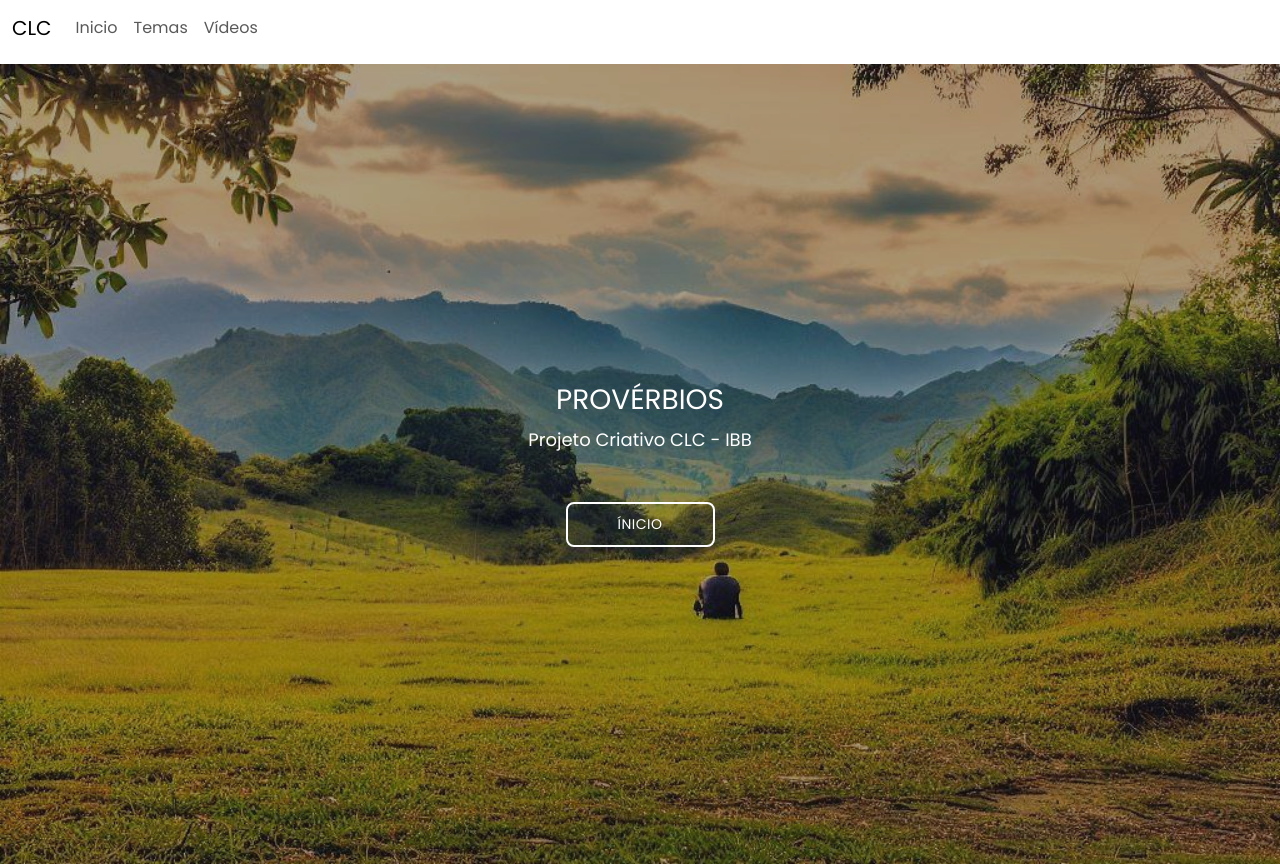
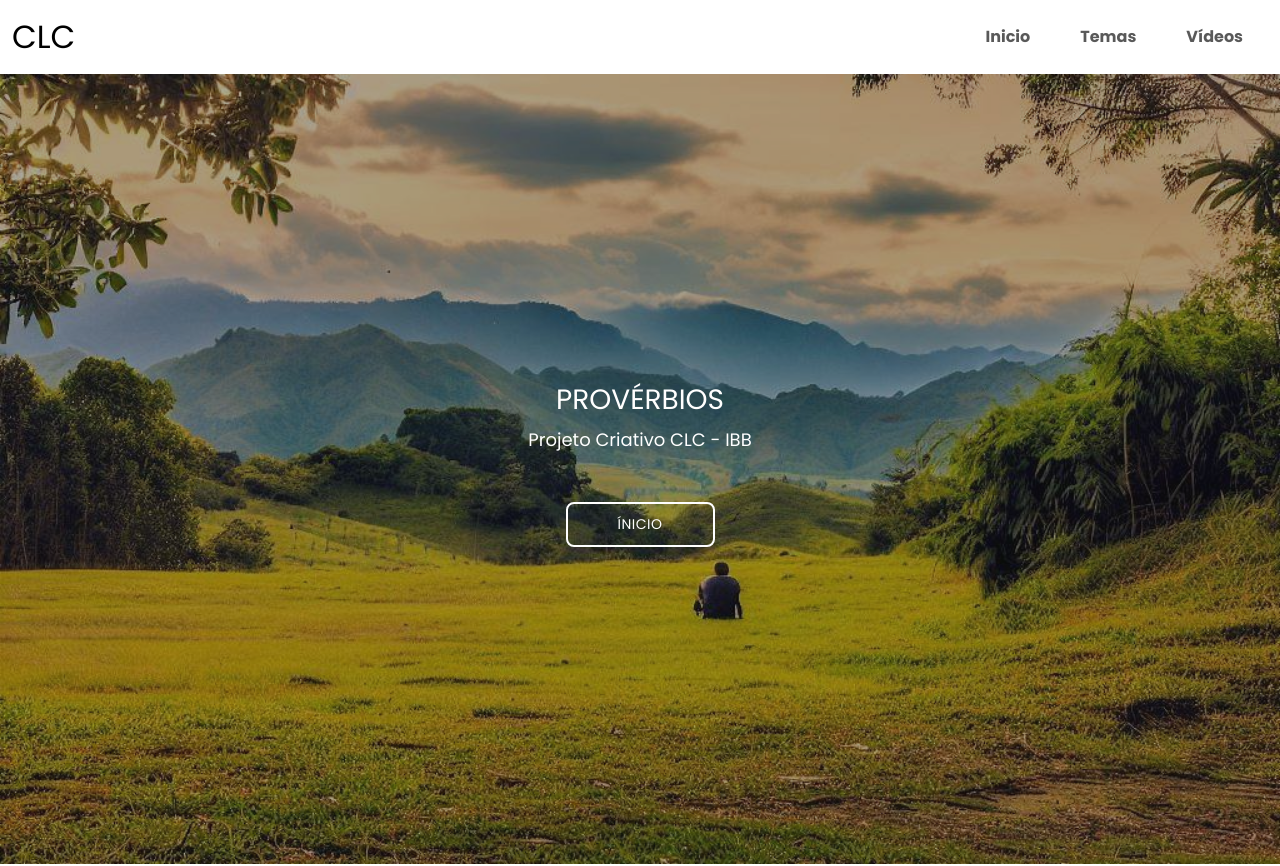
Before and after one commit to SuelanyBrito/Project-pv-frontend, an Angular app: page / in a window 1280 px wide. Shown: the top 866 px of the page. Built offline with nearby package versions, Linux system fonts and the light colour scheme; a web font is replaced by a local one.

Commit message:
change position of itens

```diff
--- a/src/app/components/header/header.component.html
+++ b/src/app/components/header/header.component.html
@@ -16,7 +16,7 @@
           [ngClass]="{ 'collapse': !isNavbarExpanded, 'navbar-collapse': !isNavbarExpanded }"
           id="fixedNavbarExample2"
         >
-          <ul class="navbar-nav me-auto mb-2 mb-lg-0">
+          <ul class="navbar-nav ms-auto mb-2 mb-lg-0">
             <li class="nav-item">
               <a class="nav-link" (click)="scrollOnTop()" routerLink="/" [ngClass]="{ 'active': isRouteActive('/') }" aria-current="page">Inicio</a>
             </li>
--- a/src/app/components/header/header.component.scss
+++ b/src/app/components/header/header.component.scss
@@ -3,15 +3,26 @@ a {
 }
 
 .headerApp {
+
+  .navbar {
+    .container-fluid{
+      .navbar-brand{
+        font-size: 2em;
+        pointer-events: none;
+      }
+    }
+  }
     .navbar-toggler-icon {
       font-size: 1.5rem;
     }
 
     .navbar-nav {
       .nav-link {
-        &.active {
-          font-weight: bold;
-        }
+          font-weight: 600;
+          padding: 6px 15px;
+          margin: 0 10px;
+          border-radius: 20px;
+          text-decoration: none;
       }
     }
 
```
